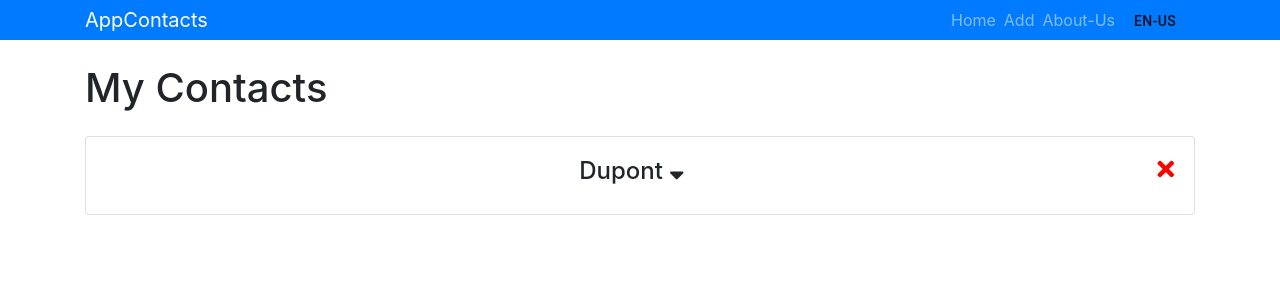
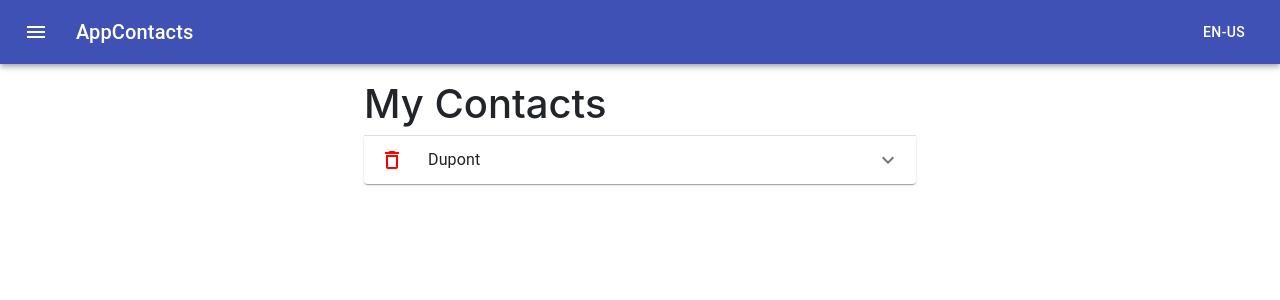
Before and after one commit to MGuillaumeF/appcontacts-react, a React (Create React App) app: page /#/ in a window 1280 px wide. Shown: the top 300 px of the page. Built offline with nearby package versions, Linux system fonts and the light colour scheme.

Commit message:
Material UI modification

```diff
--- a/package.json
+++ b/package.json
@@ -6,6 +6,7 @@
   "dependencies": {
     "@fortawesome/fontawesome-free": "^5.13.0",
     "@material-ui/core": "^4.9.7",
+    "@material-ui/icons": "^4.9.1",
     "@testing-library/jest-dom": "^4.2.4",
     "@testing-library/react": "^9.5.0",
     "@testing-library/user-event": "^7.2.1",
--- a/src/components/about-us/AboutUs.tsx
+++ b/src/components/about-us/AboutUs.tsx
@@ -1,5 +1,6 @@
 import * as React from 'react';
 import { useTranslation } from 'react-i18next';
+import Container from '@material-ui/core/Container';
 
 /**
  * The **AboutUs** component page is to explain what is the application and who make it
@@ -7,11 +8,11 @@ import { useTranslation } from 'react-i18next';
 export default function AboutUs () {
   const { t } = useTranslation();
   return (
-    <React.Fragment>
+    <Container maxWidth="sm" className='padding-1'>
       <h1 className='display-5'>{t('pages.aboutUs.title')}</h1>
       <p className="lead">{t('pages.aboutUs.description')}</p>
       <p className="author">{t('pages.aboutUs.author')}</p>
       <p>Version {t('pages.aboutUs.version')}</p>
-    </React.Fragment>
+    </Container>
   );
 }
--- a/src/components/contact-components/contact-list/ContactList.tsx
+++ b/src/components/contact-components/contact-list/ContactList.tsx
@@ -2,6 +2,7 @@ import * as React from 'react';
 import Contact, { IContactWithId } from '../contact/Contact';
 import { ContactsConsumer } from '../contact-context/ContactContext';
 import { useTranslation } from 'react-i18next';
+import Container from '@material-ui/core/Container';
 
 /**
  * The Contact List component to display all contact
@@ -21,8 +22,8 @@ export default function ContactList () {
     <ContactsConsumer>
       {value => {
         return (
-          <React.Fragment>
-            <h1 className='display-5 my-4'>{t('pages.home.title')}</h1>
+          <Container maxWidth="sm" className='padding-1'>
+            <h1 className='display-5'>{t('pages.home.title')}</h1>
             {value.contacts.map((contact: IContactWithId) => (
                 <Contact
                     key={contact.id}
@@ -32,7 +33,7 @@ export default function ContactList () {
                     tel={contact.tel}
                     />
             ))}
-          </React.Fragment>
+          </Container>
         )
       }}
     </ContactsConsumer>
--- a/src/components/contact-components/contact/Contact.tsx
+++ b/src/components/contact-components/contact/Contact.tsx
@@ -1,6 +1,18 @@
 import * as React from 'react';
 import { ContactsConsumer } from '../contact-context/ContactContext';
 import { useTranslation } from 'react-i18next';
+import ExpansionPanel from '@material-ui/core/ExpansionPanel';
+import ExpansionPanelDetails from '@material-ui/core/ExpansionPanelDetails';
+import ExpansionPanelSummary from '@material-ui/core/ExpansionPanelSummary';
+import ExpandMoreIcon from '@material-ui/icons/ExpandMore';
+import Typography from '@material-ui/core/Typography';
+import List from '@material-ui/core/List';
+import ListItem from '@material-ui/core/ListItem';
+import ListItemIcon from '@material-ui/core/ListItemIcon';
+import ListItemText from '@material-ui/core/ListItemText';
+import PhoneIcon from '@material-ui/icons/Phone';
+import DraftsIcon from '@material-ui/icons/Drafts';
+import DeleteOutline from '@material-ui/icons/DeleteOutline';
 
 /**
  * The Contact interface with optional id
@@ -10,19 +22,19 @@ export interface IContact {
   /**
    * The name of Contact
    */
-  name : string,
+  name: string,
   /**
    * The email of contact
    */
-  email : string,
+  email: string,
   /**
    * The telephone number of Contact
    */
-  tel : string,
+  tel: string,
   /**
    * The id of Contact (assigned by context dispatcher)
    */
-  id? : number
+  id?: number
 }
 
 /**
@@ -33,26 +45,26 @@ export interface IContactWithId {
   /**
    * The name of Contact
    */
-  name : string,
+  name: string,
   /**
    * The email of contact
    */
-  email : string,
+  email: string,
   /**
    * The telephone number of Contact
    */
-  tel : string,
+  tel: string,
   /**
    * The id of Contact (assigned by context dispatcher)
    */
-  id : number
+  id: number
 }
 
 /**
  * The component to display Contact card item
  * @param props The contact object content
  */
-export default function Contact (props: IContact) {
+export default function Contact(props: IContact) {
   const { t } = useTranslation();
 
   /**
@@ -67,9 +79,9 @@ export default function Contact (props: IContact) {
    * @param contact The contact object content
    * @param dispatch The function to interact with context, to delete contact in context state
    */
-  const onDelete = (contact : IContact, dispatch : Function) => {
-    if (typeof(contact.id) !== 'undefined') {
-      dispatch({type : 'DELETE_CONTACT', payload : {id : contact.id}});
+  const onDelete = (contact: IContact, dispatch: Function) => {
+    if (typeof (contact.id) !== 'undefined') {
+      dispatch({ type: 'DELETE_CONTACT', payload: { id: contact.id } });
     }
   };
   /**
@@ -79,30 +91,34 @@ export default function Contact (props: IContact) {
     <ContactsConsumer>
       {value => {
         return (
-          <div className='card card-body mb-3 text-center'>
-            <h4>{props.name}&nbsp;
-            <i
-              style={{cursor : 'pointer'}}
-              className='fas fa-sort-down'
-              onClick={() => showContact(display => !display)}
-            ></i>
-            <i
-              style={{cursor : 'pointer', float : 'right', color : 'red'}}
-              className='fas fa-times'
-              onClick={() => {onDelete(props, value.dispatch)}}
-            ></i>
-            </h4>
-            {show ? (
-              <ul className='card card-body mb-3'>
-                <li className='list-group-item'>
-                {t('pages.addContact.inputs.email.name')} : {props.email}
-                </li>
-                <li className='list-group-item'>
-                  {t('pages.addContact.inputs.tel.name')} : {props.tel}
-                </li>
-            </ul>) : null}
-          </div>
-        )}}
+            <ExpansionPanel expanded={show} onChange={() => showContact(display => !display)}>
+              <ExpansionPanelSummary
+                expandIcon={<ExpandMoreIcon />}
+                aria-controls="panel1bh-content"
+                id="panel1bh-header"
+              >
+                <Typography><DeleteOutline style={{ cursor: 'pointer', float: 'left', color: 'red', marginRight : '1em'}} onClick={() => { onDelete(props, value.dispatch) }}/>
+              {props.name}</Typography>
+              </ExpansionPanelSummary>
+              <ExpansionPanelDetails>
+                  <List aria-label="main contact">
+                    <ListItem button>
+                      <ListItemIcon>
+                        <PhoneIcon />
+                      </ListItemIcon>
+                      <ListItemText primary={t('pages.addContact.inputs.tel.name') + ' : ' + props.tel} />
+                    </ListItem>
+                    <ListItem button>
+                      <ListItemIcon>
+                        <DraftsIcon />
+                      </ListItemIcon>
+                      <ListItemText primary={t('pages.addContact.inputs.email.name') + ' : ' + props.email} />
+                    </ListItem>
+                  </List>
+              </ExpansionPanelDetails>
+            </ExpansionPanel>
+        )
+      }}
     </ContactsConsumer>
   );
 }
--- a/src/components/header/Header.tsx
+++ b/src/components/header/Header.tsx
@@ -3,6 +3,27 @@ import { Link } from "react-router-dom";
 import { useTranslation } from 'react-i18next';
 import i18next from 'i18next';
 import Button from '@material-ui/core/Button';
+import Menu from '@material-ui/core/Menu';
+import MenuItem from '@material-ui/core/MenuItem';
+import AppBar from '@material-ui/core/AppBar';
+import Toolbar from '@material-ui/core/Toolbar';
+import Typography from '@material-ui/core/Typography';
+import IconButton from '@material-ui/core/IconButton';
+import MenuIcon from '@material-ui/icons/Menu';
+import { makeStyles } from '@material-ui/core/styles';
+
+const useStyles = makeStyles((theme) => ({
+  root: {
+    flexGrow: 1,
+  },
+  menuButton: {
+    marginRight: theme.spacing(2),
+  },
+  title: {
+    flexGrow: 1,
+  },
+}));
+
 
 /**
  * The Header banner of application with Link to access all pages
@@ -24,27 +45,46 @@ export default function Header() {
     }
   }
 
+  const [anchorEl, setAnchorEl] = React.useState(null);
+
+  const handleClick = (event : any) => {
+    setAnchorEl(event.currentTarget);
+  };
+
+  const handleClose = () => {
+    setAnchorEl(null);
+  };
+
+  const classes = useStyles();
+
+
   return (
-    <header>
-      <nav className='navbar navbar-dark bg-primary mb-3 py-0'>
-        <div className="container">
-          <Link to='/' className='navbar-brand'>{t('application-name')}</Link>
-          <ul className='navbar-nav d-inline-block'>
-            <li className='nav-item d-inline-block mr-2'>
-              <Link to='/' className='nav-link'>{t('pages.home.link')}</Link>
-            </li>
-            <li className='nav-item d-inline-block mr-2'>
-              <Link to='/add' className='nav-link'>{t('pages.addContact.link')}</Link>
-            </li>
-            <li className='nav-item d-inline-block mr-2'>
-              <Link to='/about' className='nav-link'>{t('pages.aboutUs.link')}</Link>
-            </li>
-            <li className='nav-item d-inline-block mr-2'>
-              <Button  onClick={onChangeLanguage}>{language}</Button>
-            </li>
-          </ul>
-        </div>
-      </nav>
-    </header>
+    <div className={classes.root}>
+
+      <AppBar position="static">
+        <Toolbar>
+          <IconButton edge="start" color="inherit" aria-label="menu" className={classes.menuButton} onClick={handleClick}>
+            <MenuIcon />
+          </IconButton>
+          <Typography variant="h6"  className={classes.title}>
+            <Link to='/' style={{color : "inherit", textDecoration : 'none' }}>{t('application-name')}</Link>
+          </Typography>
+          <Button color="inherit" onClick={onChangeLanguage}>{language}</Button>
+        </Toolbar>
+      </AppBar>
+      <Menu
+        id="simple-menu"
+        anchorEl={anchorEl}
+        keepMounted
+        open={Boolean(anchorEl)}
+        onClose={handleClose}
+      >
+        <Link style={{color : "inherit", textDecoration : 'none' }} to='/' ><MenuItem onClick={handleClose}>{t('pages.home.link')}</MenuItem></Link>
+        <Link style={{color : "inherit", textDecoration : 'none' }} to='/add' ><MenuItem onClick={handleClose}>{t('pages.addContact.link')}</MenuItem></Link>
+        <Link style={{color : "inherit", textDecoration : 'none' }} to='/about' ><MenuItem onClick={handleClose}>{t('pages.aboutUs.link')}</MenuItem></Link>
+      </Menu>
+
+    </div>
+
   );
 }
```
Also changed, not shown: src/components/contact-components/contact-form/ContactForm.tsx (+17 -13 lines), 1 other file (tests, documents, lock files or other folders).
